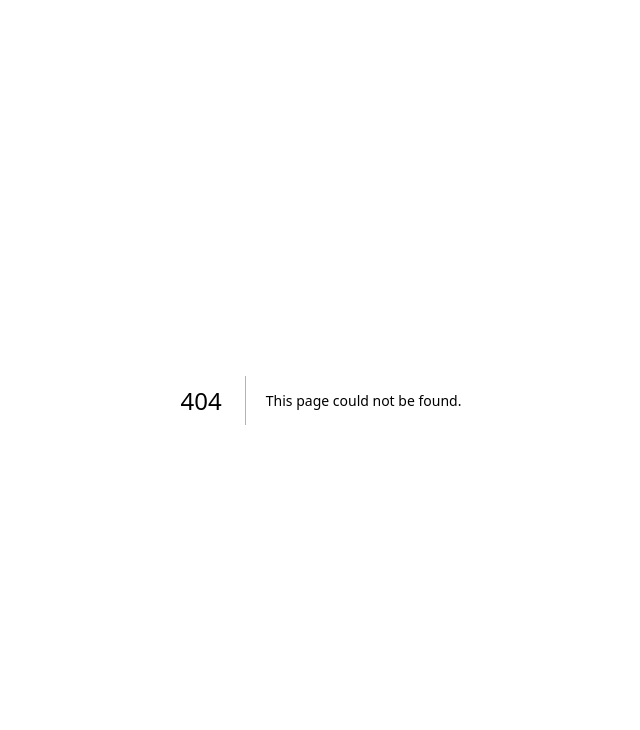
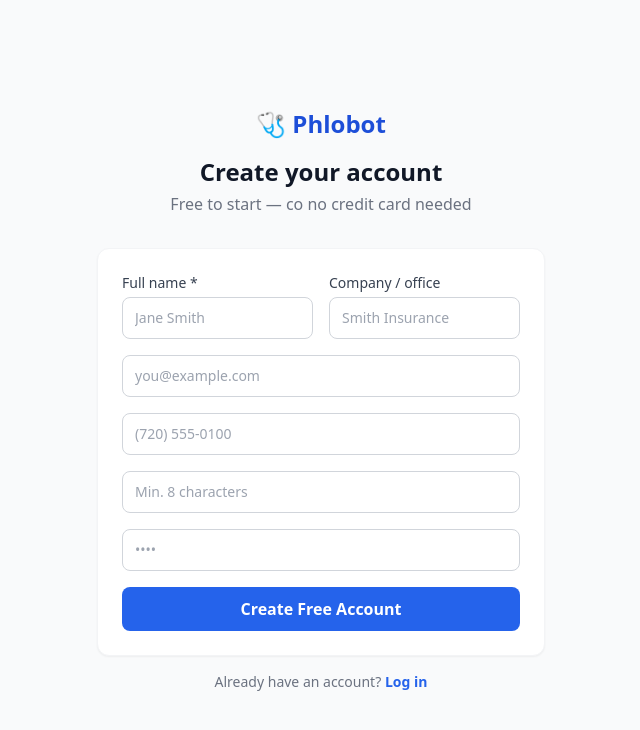
Before and after one commit to ross-alisiani/phlobot, a Next.js app: page /signup in a window 1280 px wide. Before the commit this address had no page. Shown: the top 730 px of the page, without its empty margins (319-959 px from the left). Built offline with nearby package versions, Linux system fonts and the light colour scheme.

Commit message:
Add app/(auth)/signup/page.tsx

```diff
--- /dev/null
+++ b/app/(auth)/signup/page.tsx
@@ -0,0 +1,120 @@
+"use client";
+
+import { useState } from "react";
+import { useRouter } from "next/navigation";
+import Link from "next/link";
+import { createClient } from "@/lib/supabase/client";
+
+export default function SignupPage() {
+  const router = useRouter();
+  const [form, setForm] = useState({
+    name: "",
+    company: "",
+    email: "",
+    phone: "",
+    password: "",
+    confirmPassword: "",
+  });
+  const [error, setError] = useState("");
+  const [loading, setLoading] = useState(false);
+
+  function update(field: string, value: string) {
+    setForm(prev => ({ ...prev, [field]: value }));
+  }
+
+  async function handleSubmit(e: React.FormEvent) {
+    e.preventDefault();
+    setError("");
+
+    if (form.password !== form.confirmPassword) {
+      setError("Passwords do not match.");
+      return;
+    }
+    if (form.password.length < 8) {
+      setError("Password must be at least 8 characters.");
+      return;
+    }
+
+    setLoading(true);
+    const supabase = createClient();
+
+    // 1. Create auth user
+    const { data: authData, error: authError } = await supabase.auth.signUp({
+      email: form.email,
+      password: form.password,
+    });
+
+    if (authError) {
+      setError(authError.message);
+      setLoading(false);
+      return;
+    }
+
+    if (!authData.user) {
+      setError("Something went wrong. Please try again.");
+      setLoading(false);
+      return;
+    }
+
+    // 2. Create advisor profile via API route (uses service role to bypass RLS)
+    const res = await fetch("/api/advisors/create", {
+      method: "POST",
+      headers: { "Content-Type": "application/json" },
+      body: JSON.stringify({
+        user_id: authData.user.id,
+        name: form.name,
+        company_name: form.company,
+        email: form.email,
+        phone: form.phone,
+      }),
+    });
+
+    if (!res.ok) {
+      setError("Account created but profile setup failed. Please contact support.");
+      setLoading(false);
+      return;
+    }
+
+    router.push("/dashboard");
+    router.refresh();
+  }
+
+  return (
+    <div className="min-h-screen flex items-center justify-center bg-gray-50 px-4 py-12">
+      <div className="w-full max-w-md">
+        <div className="text-center mb-8">
+          <Link href="/" className="text-2xl font-bold text-brand-700">🩺 Phlobot</Link>
+          <h1 className="text-2xl font-bold mt-4 text-gray-900">Create your account</h1>
+          <p className="text-gray-500 mt-1">Free to start — co no credit card needed</p>
+        </div>
+
+        <div className="card">
+          <form onSubmit={handleSubmit} className="space-y-4">
+            <div className="grid grid-cols-2 gap-4">
+              <div className="col-span-2 sm:col-span-1">
+                <label className="label">Full name *</label>
+                <input type="text" className="input" value={form.name} onChange={e => update("name", e.target.value)} required placeholder="Jane Smith" />
+              </div>
+              <div className="col-span-2 sm:col-span-1">
+                <label className="label">Company / office</label>
+                <input type="text" className="input" value={form.company} onChange={e => update("company", e.target.value)} placeholder="Smith Insurance" />
+              </div>
+            </div>
+            <input type="email" className="input" value={form.email} onChange={e => update("email", e.target.value)} required placeholder="you@example.com" />
+            <input type="tel" className="input" value={form.phone} onChange={e => update("phone", e.target.value)} placeholder="(720) 555-0100" />
+            <input type="password" className="input" value={form.password} onChange={e => update("password", e.target.value)} required placeholder="Min. 8 characters" />
+            <input type="password" className="input" value={form.confirmPassword} onChange={e => update("confirmPassword", e.target.value)} required placeholder="••••" />
+            {error && <div className="bg-red-50 text-red-700 text-sm px-4 py-3 rounded-lg">{error}</div>}
+            <button type="submit" className="btn-primary w-full" disabled={loading}>
+              {loading ? "Creating account..." : "Create Free Account"}
+            </button>
+          </form>
+        </div>
+        <p className="text-center text-sm text-gray-500 mt-4">
+          Already have an account?{" "}
+          <Link href="/login" className="text-brand-600 font-semibold hover:underline">Log in</Link>
+        </p>
+      </div>
+    </div>
+  );
+}
```
